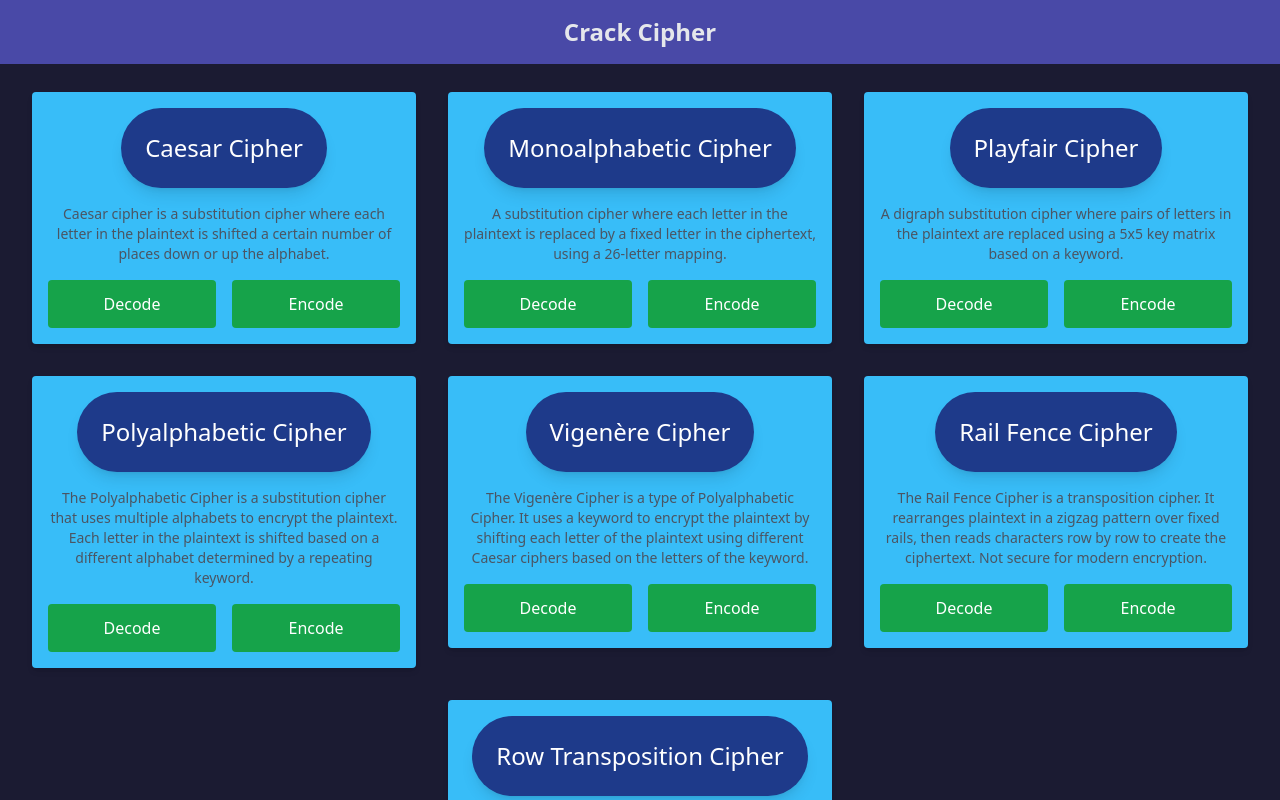
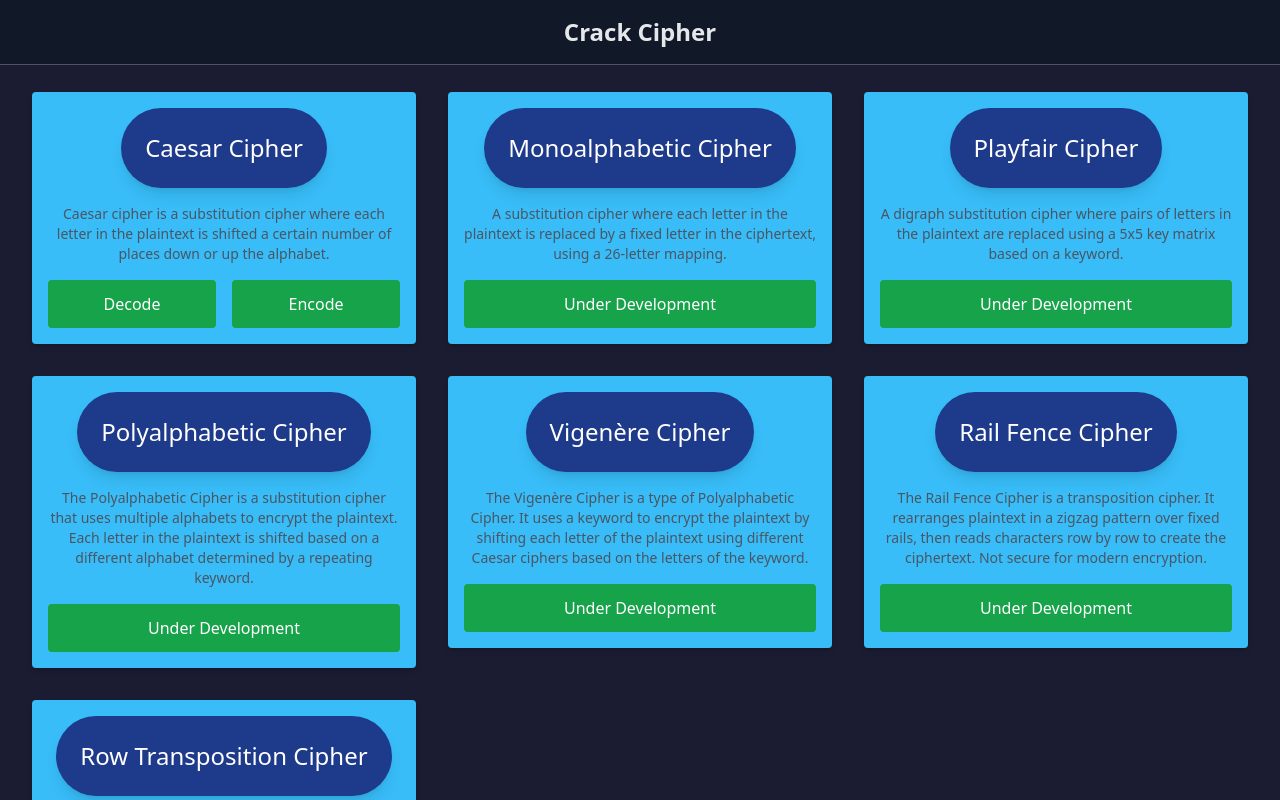
Before and after one commit to emonsingha209/Crack-Cipher, a Next.js app: page / in a window 1280 px wide. Shown: the top 800 px of the page. Built offline with nearby package versions, Linux system fonts and the light colour scheme.

Commit message:
caesar cipher completed

```diff
--- /dev/null
+++ b/components/backButton.js
@@ -0,0 +1,15 @@
+import React from 'react';
+import Link from 'next/link';
+
+export default function BackButton() {
+  return (
+    <div className='mt-4 w-3/5'>
+      <Link
+        href='../'
+        className='bg-green-600 text-white p-2 text-lg rounded hover:bg-green-700'
+      >
+        Back
+      </Link>
+    </div>
+  );
+}
--- a/components/card.js
+++ /dev/null
@@ -1,27 +0,0 @@
-import React from 'react';
-import Link from 'next/link';
-
-export default function Card(props) {
-  return (
-    <div className='bg-sky-400 h-fit p-4 m-4 rounded shadow-md'>
-      <div className='flex items-center justify-center'>
-        <div className='text-center text-2xl bg-blue-900 text-white rounded-full p-6 w-fit h-fit flex items-center justify-center shadow-lg'>
-          <h1>{props.name}</h1>
-        </div>
-      </div>
-      <div className='mt-4 text-center'>
-        <p className='text-sm text-gray-600'>
-          {props.details}
-        </p>
-      </div>
-      <div className='mt-4 flex gap-4 text-center'>
-        <Link href={props.decode} className='bg-green-600 text-white p-3 w-1/2 rounded hover:bg-green-700'>
-          Decode
-        </Link>
-        <Link href={props.encode} className='bg-green-600 text-white p-3 w-1/2 rounded hover:bg-green-700'>
-          Encode
-        </Link>
-      </div>
-    </div>
-  );
-}
--- a/components/navbar.js
+++ b/components/navbar.js
@@ -2,7 +2,7 @@ import React from 'react'
 
 export default function NavBar(props) {
   return (
-    <div className='nav fixed top-0 left-0 right-0 text-white p-4 w-auto'>
+    <div className='bg-gray-900 border-b border-gray-600 fixed top-0 left-0 right-0 text-white p-4 w-auto'>
         <div className='text-2xl font-extrabold text-gray-200 text-center'>
             <h1>{props.title}</h1>
         </div>
--- a/pages/caesar/decode.js
+++ b/pages/caesar/decode.js
@@ -1,11 +1,101 @@
-import React from 'react'
+import React, { useState } from 'react';
+import NavBar from '@/components/navbar';
+import Header from '@/components/header';
+import BackButton from '@/components/backButton';
 
-export default function decode() {
+export default function encode() {
+  const [ciphertext, setCipherText] = useState('');
+  const [shift, setShift] = useState(0);
+  const [plaintext, setPlaintext] = useState(null);
+  const [error, setError] = useState(null);
+
+  function convert(text, shift) {
+    const asciiCodes = [];
+    for (let i = 0; i < text.length; i++) {
+      const char = text[i];
+      let shiftedValue;
+      const asciiCode = char.charCodeAt(0);
+      if(asciiCode >= 65 && asciiCode <= 90) {
+        shiftedValue = ((parseInt(asciiCode) - 65 - parseInt(shift) + 26) % 26) + 65;
+      }
+      else if(asciiCode >= 48 && asciiCode <= 57) {
+        shiftedValue = ((parseInt(asciiCode) - 48 - parseInt(shift) + 10) % 10) + 48;
+      }
+      else {
+        shiftedValue = asciiCode;
+      }
+      asciiCodes.push(shiftedValue);
+    }
+
+    let alphabet = '';
+    for (let i = 0; i < asciiCodes.length; i++) {
+      const char = String.fromCharCode(asciiCodes[i]);
+      alphabet += char;
+    }
+
+    return alphabet;
+  }
+
+  const handleSubmit = (e) => {
+    e.preventDefault();
+    if (!ciphertext) {
+      setError('Input Field cannot be empty');
+      return;
+    }
+    else {
+        setError('');
+    }
+    const result = [];
+    let ok;
+    for(let i=1; i<=25; i++) {
+      ok = convert(ciphertext.toUpperCase(), i);
+      result.push(ok + ' - ' + i + ' | ');
+    }
+    //ok = convert(ciphertext.toUpperCase(), shift);
+    //result.push(ok);
+    setPlaintext(result);
+  };
   return (
-    <main>
-        <div>
-            <p>njasndjak</p>
+    <>
+    <Header title='Caesar Cipher Encode | Crack Cipher' />
+    <NavBar title='Caesar Cipher Decryption' />
+    <main className='flex items-center justify-center'>
+      <div className='w-3/5 h-fit p-4 flex flex-col items-center justify-center rounded text-2xl'>
+        <form className='flex flex-col w-3/5 gap-4' onSubmit={handleSubmit}>
+          {error && <p className='mb-4 text-center'>{error}</p>}
+          <label className='flex flex-col gap-2'>
+            Cipherext:
+            <textarea
+              value={ciphertext}
+              onChange={(e) => setCipherText(e.target.value)}
+              className='p-2 border rounded-lg text-black w-full'
+              rows='3'
+            />
+          </label>
+          <label className='flex flex-col gap-2'>
+            Shift:
+            (If shift key unknown, leave as shift key 0. Check one or two words for shift key discovery.)
+            <input
+              type='number'
+              value={shift}
+              onChange={(e) => setShift(e.target.value)}
+              min={0}
+              className='p-2 border rounded-lg text-black'
+            />
+          </label>
+          <button
+            type='submit'
+            className='mt-2 px-4 py-2 bg-blue-500 text-white rounded hover:bg-blue-600'
+          >
+            Submit
+          </button>
+        </form>
+        <div className='w-3/5 mt-5 '>
+          {plaintext && <p>Result: {plaintext}</p>}
         </div>
+        <BackButton />
+      </div>
     </main>
-  )
+    </>
+  );
 }
--- a/pages/caesar/encode.js
+++ b/pages/caesar/encode.js
@@ -1,7 +1,7 @@
 import React, { useState } from 'react';
-import Link from 'next/link';
 import NavBar from '@/components/navbar';
 import Header from '@/components/header';
+import BackButton from '@/components/backButton';
 
 export default function encode() {
   const [plaintext, setPlaintext] = useState('');
@@ -13,14 +13,16 @@ export default function encode() {
     const asciiCodes = [];
     for (let i = 0; i < text.length; i++) {
       const char = text[i];
-      if (char == ' ' || char == '.') {
-        asciiCodes.push(char.charCodeAt(0));
+      let shiftedValue;
+      const asciiCode = char.charCodeAt(0);
+      if (asciiCode >= 65 && asciiCode <= 90) {
+        shiftedValue = ((parseInt(asciiCode) - 65 + parseInt(shift)) % 26) + 65;
+      } else if (asciiCode >= 48 && asciiCode <= 57) {
+        shiftedValue = ((parseInt(asciiCode) - 48 + parseInt(shift)) % 10) + 48;
       } else {
-        const asciiCode = char.charCodeAt(0);
-        const asciiValue =
-          ((parseInt(asciiCode) - 65 + parseInt(shift)) % 26) + 65;
-        asciiCodes.push(asciiValue);
+        shiftedValue = asciiCode;
       }
+      asciiCodes.push(shiftedValue);
     }
 
     let alphabet = '';
@@ -37,8 +39,7 @@ export default function encode() {
     if (!plaintext || !shift) {
       setError('Input Field cannot be empty');
       return;
-    }
-    else {
+    } else {
       setError('');
     }
     const result = convert(plaintext.toUpperCase(), shift);
@@ -47,7 +48,7 @@ export default function encode() {
   return (
     <>
       <Header title='Caesar Cipher Encode | Crack Cipher' />
-    <NavBar title='Caesar Cipher' />
+      <NavBar title='Caesar Cipher Encryption' />
       <main className='flex items-center justify-center'>
         <div className='w-3/5 h-fit p-4 flex flex-col items-center justify-center rounded text-2xl'>
           <form className='flex flex-col w-3/5 gap-4' onSubmit={handleSubmit}>
@@ -57,7 +58,7 @@ export default function encode() {
               <textarea
                 value={plaintext}
                 onChange={(e) => setPlaintext(e.target.value)}
-              className='p-2 border rounded text-black w-full'
+                className='p-2 border rounded-lg text-black w-full'
                 rows='3'
               />
             </label>
@@ -67,7 +68,7 @@ export default function encode() {
                 type='number'
                 value={shift}
                 onChange={(e) => setShift(e.target.value)}
-              className='p-2 border rounded text-black'
+                className='p-2 border rounded-lg text-black'
               />
             </label>
             <button
@@ -80,14 +81,7 @@ export default function encode() {
           <div className='w-3/5 mt-5 '>
             {ciphertext && <p>Result: {ciphertext}</p>}
           </div>
-        <div className='mt-4 w-3/5'>
-          <Link
-            href='../'
-            className='bg-green-600 text-white p-2 rounded hover:bg-green-700'
-          >
-            Back
-          </Link>
-        </div>
+          <BackButton />
         </div>
       </main>
     </>
--- a/pages/index.js
+++ b/pages/index.js
@@ -1,9 +1,58 @@
-import Card from '@/components/card'
-import Header from '@/components/header'
-import { Inter } from 'next/font/google'
-import NavBar from '@/components/navbar'
+import Header from '@/components/header';
+import NavBar from '@/components/navbar';
+import Link from 'next/link';
 
-const inter = Inter({ subsets: ['latin'] })
+const cipherData = [
+  {
+    name: 'Caesar Cipher',
+    details:
+      'Caesar cipher is a substitution cipher where each letter in the plaintext is shifted a certain number of places down or up the alphabet.',
+    decode: '/caesar/decode',
+    encode: '/caesar/encode',
+  },
+  {
+    name: 'Monoalphabetic Cipher',
+    details:
+      'A substitution cipher where each letter in the plaintext is replaced by a fixed letter in the ciphertext, using a 26-letter mapping.',
+    decode: '/caesar/decode',
+    encode: '/caesar/decode',
+  },
+  {
+    name: 'Playfair Cipher',
+    details:
+      'A digraph substitution cipher where pairs of letters in the plaintext are replaced using a 5x5 key matrix based on a keyword.',
+    decode: '/caesar/decode',
+    encode: '/caesar/decode',
+  },
+  {
+    name: 'Polyalphabetic Cipher',
+    details:
+      'The Polyalphabetic Cipher is a substitution cipher that uses multiple alphabets to encrypt the plaintext. Each letter in the plaintext is shifted based on a different alphabet determined by a repeating keyword.',
+    decode: '/caesar/decode',
+    encode: '/caesar/decode',
+  },
+  {
+    name: 'Vigenère Cipher',
+    details:
+      'The Vigenère Cipher is a type of Polyalphabetic Cipher. It uses a keyword to encrypt the plaintext by shifting each letter of the plaintext using different Caesar ciphers based on the letters of the keyword.',
+    decode: '/caesar/decode',
+    encode: '/caesar/decode',
+  },
+  {
+    name: 'Rail Fence Cipher',
+    details:
+      'The Rail Fence Cipher is a transposition cipher. It rearranges plaintext in a zigzag pattern over fixed rails, then reads characters row by row to create the ciphertext. Not secure for modern encryption.',
+    decode: '/caesar/decode',
+    encode: '/caesar/decode',
+  },
+  {
+    name: 'Row Transposition Cipher',
+    details:
+      'The Row Transposition Cipher is another type of transposition cipher. It involves writing the plaintext into a matrix with a fixed number of columns and then rearranging the columns based on a predetermined key before reading the ciphertext column by column.',
+    decode: '/caesar/decode',
+    encode: '/caesar/decode',
+  },
+];
 
 export default function Home() {
   return (
@@ -11,81 +60,45 @@ export default function Home() {
       <Header title='Home | Crack Cipher' />
       <NavBar title='Crack Cipher' />
       <main>
-        <div className='grid grid-cols-3 m-4 mb-0 pb-4'>
-          <div>
-            <Card
-              name='Caesar Cipher'
-              details='Caesar cipher is a substitution cipher where each letter in the
-          plaintext is shifted a certain number of places down or up the
-          alphabet.'
-          decode='/caesar/decode'
-          encode='/caesar/encode'
-            />
+        <div className='grid grid-cols-1 md:grid-cols-2 lg:grid-cols-3 m-4 mb-0 pb-4'>
+          {cipherData.map((cipher, index) => (
+            <div key={index}>
+              <div className='bg-sky-400 h-fit p-4 m-4 rounded shadow-md'>
+                <div className='flex items-center justify-center'>
+                  <div className='text-center text-2xl bg-blue-900 text-white rounded-full p-6 w-fit h-fit flex items-center justify-center shadow-lg'>
+                    <h1>{cipher.name}</h1>
                   </div>
-          <div>
-            <Card
-              name='Monoalphabetic Cipher'
-              details='A substitution cipher where each letter in the plaintext is replaced
-          by a fixed letter in the ciphertext, using a 26-letter mapping.'
-          decode='/caesar/decode'
-          encode='/caesar/decode'
-            />
                 </div>
-          <div>
-            <Card
-              name='Playfair Cipher'
-              details='A digraph substitution cipher where pairs of letters in the plaintext
-          are replaced using a 5x5 key matrix based on a keyword.'
-          decode='/caesar/decode'
-          encode='/caesar/decode'
-            />
+                <div className='mt-4 text-center'>
+                  <p className='text-sm text-gray-600'>{cipher.details}</p>
                 </div>
-          <div>
-            <Card
-              name='Polyalphabetic Cipher'
-              details='The Polyalphabetic Cipher is a substitution cipher that uses multiple
-          alphabets to encrypt the plaintext. Each letter in the plaintext is shifted based
-          on a different alphabet determined by a repeating keyword.'
-          decode='/caesar/decode'
-          encode='/caesar/decode'
-            />
+                <div className='mt-4 flex gap-4 text-center'>
+                  {cipher.name === 'Caesar Cipher' ? (
+                    <>
+                      <Link
+                        href={cipher.decode}
+                        className='bg-green-600 text-white p-3 w-1/2 rounded hover:bg-green-700'
+                      >
+                        Decode
+                      </Link>
+                      <Link
+                        href={cipher.encode}
+                        className='bg-green-600 text-white p-3 w-1/2 rounded hover:bg-green-700'
+                      >
+                        Encode
+                      </Link>
+                    </>
+                  ) : (
+                    <p className='bg-green-600 p-3 w-full rounded'>
+                      Under Development
+                    </p>
+                  )}
                 </div>
-          <div>
-            <Card
-              name='Vigenère Cipher'
-              details='The Vigenère Cipher is a type of Polyalphabetic Cipher. It uses a
-          keyword to encrypt the plaintext by shifting each letter of the plaintext using
-          different Caesar ciphers based on the letters of the keyword.'
-          decode='/caesar/decode'
-          encode='/caesar/decode'
-            />
               </div>
-          <div>
-            <Card
-              name='Rail Fence Cipher'
-              details='The Rail Fence Cipher is a transposition cipher. It rearranges plaintext
-          in a zigzag pattern over fixed rails, then reads characters row by row to create the
-          ciphertext. Not secure for modern encryption.'
-          decode='/caesar/decode'
-          encode='/caesar/decode'
-            />
             </div>
-          <div>
-            <p></p>
-          </div>
-          <div>
-            <Card
-              name='Row Transposition Cipher'
-              details='The Row Transposition Cipher is another type of transposition cipher. It
-          involves writing the plaintext into a matrix with a fixed number of columns and then
-          rearranging the columns based on a predetermined key before reading the ciphertext column
-          by column.'
-          decode='/caesar/decode'
-          encode='/caesar/decode'
-            />
-          </div>
+          ))}
         </div>
       </main>
     </>
-  )
+  );
 }
```
Also changed, not shown: components/submitButton.js (added). Lines whose indentation alone changed are shown as unchanged.
